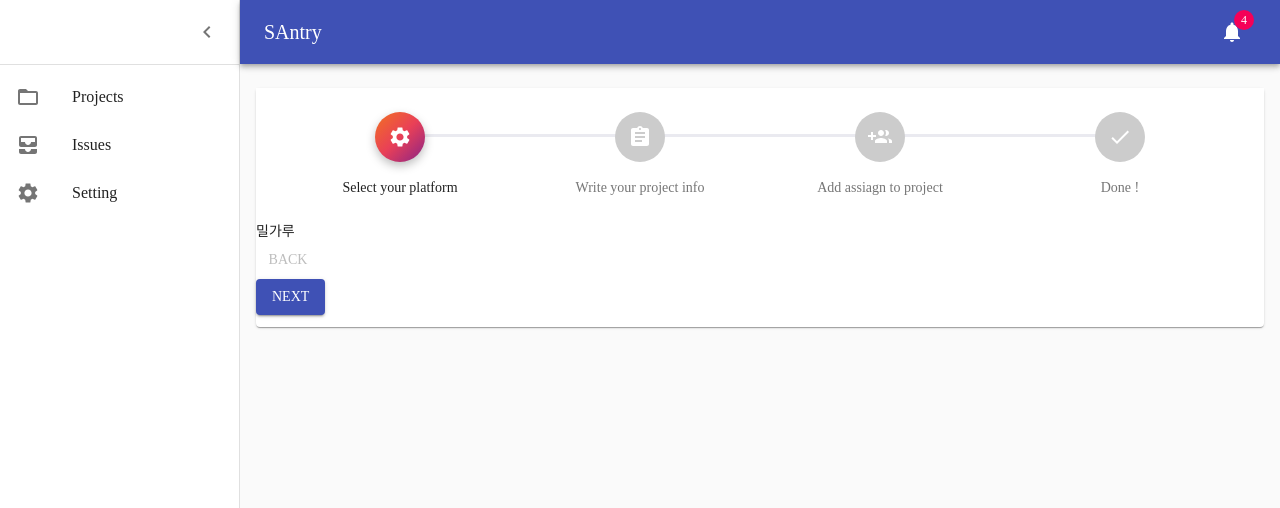
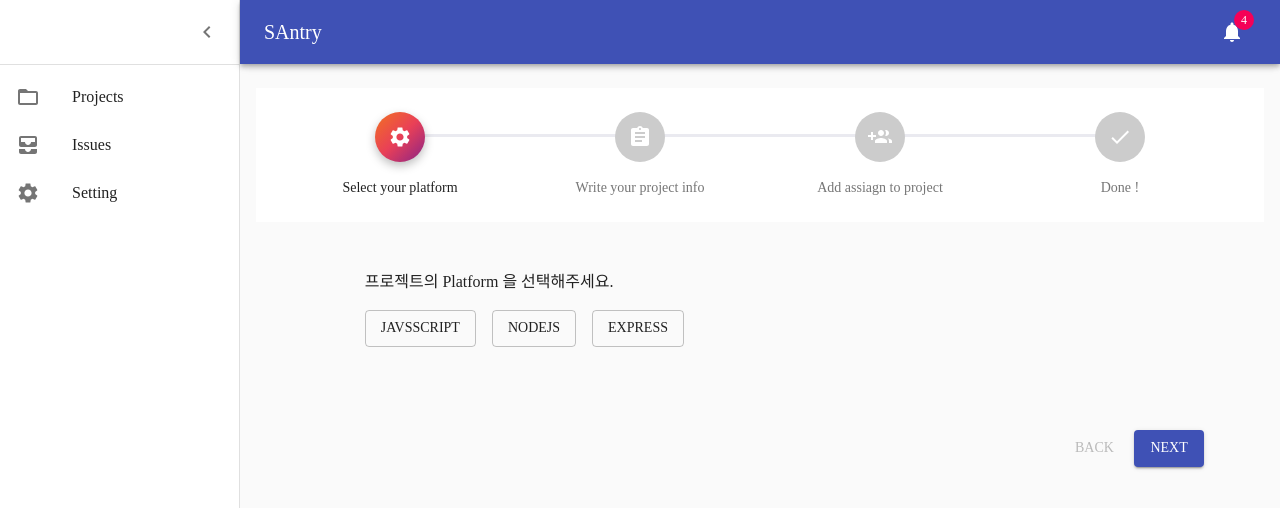
Before and after one commit to boostcamp-2020/Project11-A-Web-FE-Performance-Monitoring-Admin, a React app: page /newproject in a window 1280 px wide. Shown: the top 508 px of the page. Built offline with nearby package versions, Linux system fonts and the light colour scheme; no server answers; a web font is replaced by a local one.

Commit message:
feature : stepper Layout & selecter 생성 newProject 에 stepper 의 기본 layout , PlatformSelecter 만듬 #13

```diff
--- a/src/pages/NewProject/components/newprojectstepper.tsx
+++ b/src/pages/NewProject/components/newprojectstepper.tsx
@@ -1,4 +1,4 @@
-import React from 'react';
+import React , { useState } from 'react';
 import { makeStyles, Theme, createStyles, withStyles } from '@material-ui/core/styles';
 import clsx from 'clsx';
 import Stepper from '@material-ui/core/Stepper';
@@ -11,9 +11,9 @@ import StepConnector from '@material-ui/core/StepConnector';
 import Button from '@material-ui/core/Button';
 import Typography from '@material-ui/core/Typography';
 import { StepIconProps } from '@material-ui/core/StepIcon';
-import Papre from '@material-ui/core/Paper';
 import DoneIcon from '@material-ui/icons/Done';
 import { Grid } from '@material-ui/core';
+import PlatformSelecter from './platformSelecter';
 
 const ColorlibConnector = withStyles({
   alternativeLabel: {
@@ -89,10 +89,17 @@ const useStyles = makeStyles((theme: Theme) =>
   createStyles({
     root: {
       width: '100%',
+      flexGrow: 1,
     },
     button: {
-      display: 'flex',
       marginRight: theme.spacing(1),
+    },
+    buttons: {
+      marginLeft: '80%',
+    },
+    content: {
+      marginLeft: '10%',
+      height: '20vh',
     },
     instructions: {
       marginTop: theme.spacing(1),
@@ -108,7 +115,7 @@ function getSteps() {
 function getStepContent(step: number) {
   switch (step) {
     case 0:
-      return '밀가루';
+      return <PlatformSelecter />;
     case 1:
       return 'What is an ad group anyways?';
     case 2:
@@ -118,10 +125,14 @@ function getStepContent(step: number) {
   }
 }
 
-export default function CustomizedSteppers() {
+export default function CustomizedSteppers() : JSX.Element {
   const classes = useStyles();
-  const [activeStep, setActiveStep] = React.useState(0);
+  const [activeStep, setActiveStep] = useState(0);
+  const [seletedPlatform, setPlatform] = useState('');
+
+
   const steps = getSteps();
+
 
   const handleNext = () => {
     setActiveStep((prevActiveStep) => prevActiveStep + 1);
@@ -137,7 +148,8 @@ export default function CustomizedSteppers() {
 
   return (
     <div className={classes.root}>
-      <Papre>
+      <Grid container spacing={5}>
+        <Grid item xs={12}>
           <Stepper alternativeLabel activeStep={activeStep} connector={<ColorlibConnector />}>
             {steps.map((label) => (
               <Step key={label}>
@@ -145,19 +157,26 @@ export default function CustomizedSteppers() {
               </Step>
           ))}
           </Stepper>
-        <Grid container spacing={3}>
+        </Grid>
         {activeStep === steps.length ? (
-            <div>
+          <Grid item xs={12}>
+            <Grid item xs={12} sm={6}>
               <Typography className={classes.instructions}>
                 All steps completed - you&apos;re finished
               </Typography>
+            </Grid>
+            <Grid item xs={12} sm={6}>
               <Button onClick={handleReset} className={classes.button}>
                 Reset
               </Button>
-            </div>
+            </Grid>
+          </Grid>
         ) : (
           <Grid item xs={12}>
+            <Grid item xs={12} className={classes.content}>
               {getStepContent(activeStep)}
+            </Grid>
+            <Grid item xs={12} sm={6} className={classes.buttons}>
               <Button disabled={activeStep === 0} onClick={handleBack} className={classes.button}>
                 Back
               </Button>
@@ -170,9 +189,9 @@ export default function CustomizedSteppers() {
                 {activeStep === steps.length - 1 ? 'Finish' : 'Next'}
               </Button>
             </Grid>
+          </Grid>
         )}
       </Grid>
-      </Papre>
     </div>
   );
 }
--- /dev/null
+++ b/src/pages/NewProject/components/platformSelecter.tsx
@@ -0,0 +1,32 @@
+import React from 'react';
+import { createStyles, makeStyles, Theme } from '@material-ui/core/styles';
+import Button from '@material-ui/core/Button';
+import Typography from '@material-ui/core/Typography';
+
+const useStyles = makeStyles((theme: Theme) =>
+  createStyles({
+    root: {
+      '& > *': {
+        margin: theme.spacing(1),
+      },
+    },
+  }),
+);
+
+export default function PlatformSelecter() : JSX.Element{
+  const classes = useStyles();
+  const platfromSelect = (event: React.MouseEvent<HTMLButtonElement, MouseEvent>) =>{
+    console.log(event.currentTarget.textContent);
+  }
+
+  return (
+    <div className={classes.root}>
+      <Typography>
+        프로젝트의 Platform 을 선택해주세요.
+      </Typography>
+      <Button variant="outlined" onClick={platfromSelect}>JavsScript</Button>
+      <Button variant="outlined" onClick={platfromSelect}>NodeJS</Button>
+      <Button variant="outlined" onClick={platfromSelect}>Express</Button>
+    </div>
+  )
+}
```
Lines whose indentation alone changed are shown as unchanged.
